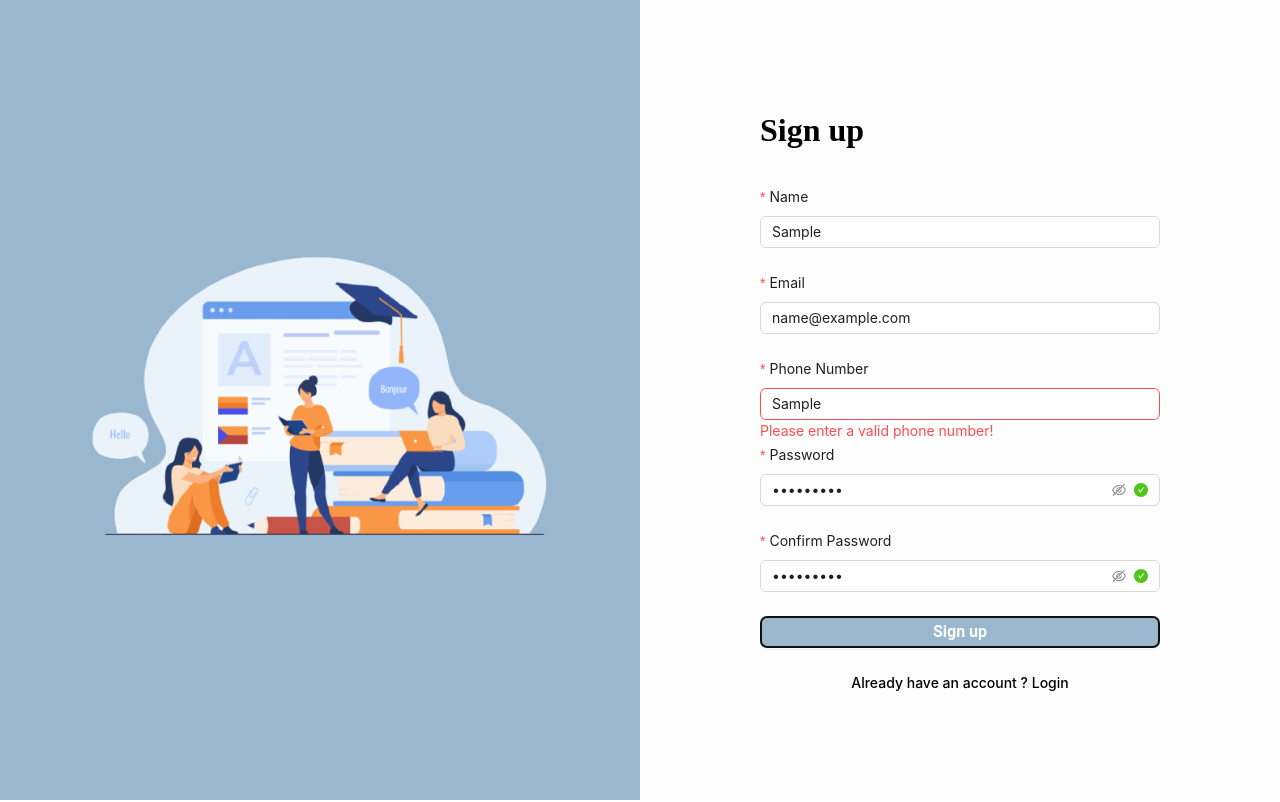
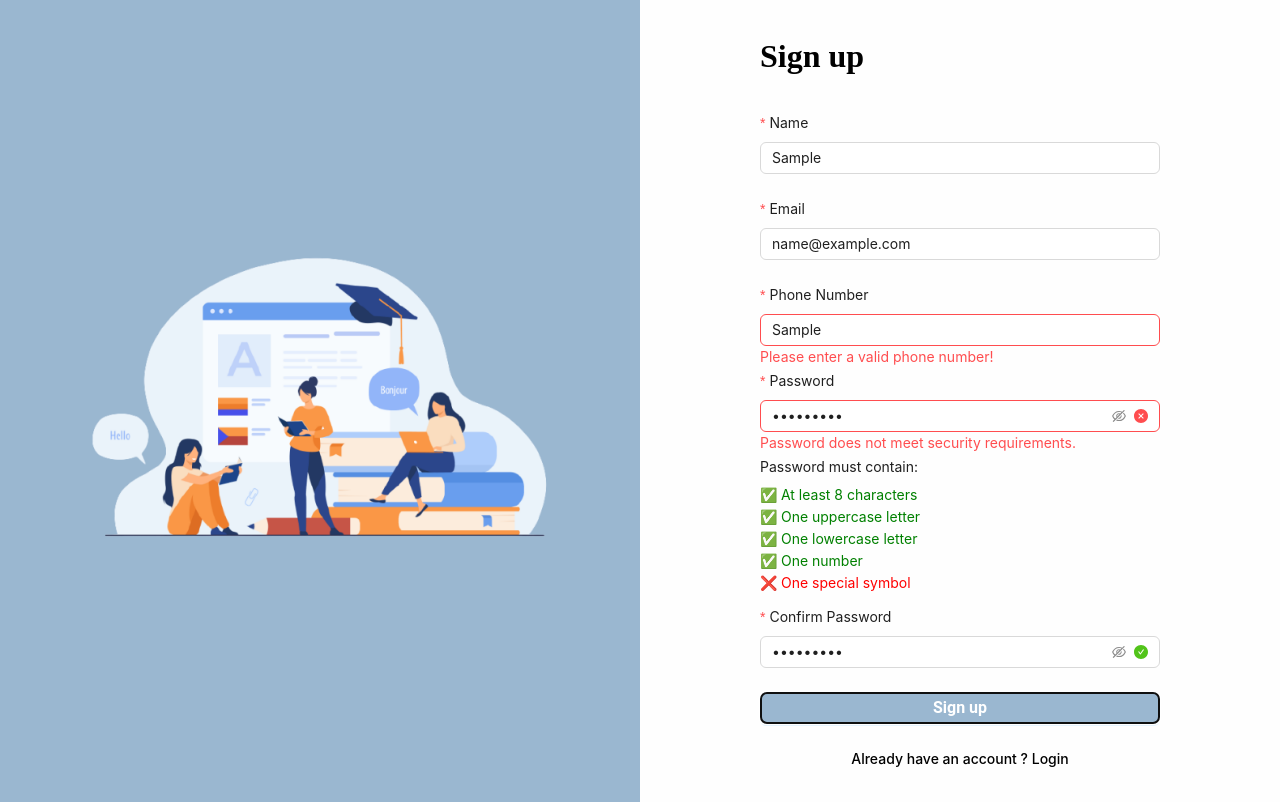
Before and after one commit to abeermourtaja/project, a React (Vite) app: page /signup in a window 1280 px wide. Both pictures are taken after typing "Sample", "name@example.com", "Sample", "Sample123", "Sample123" into the empty fields and a click on the button "Sign up". Built offline with nearby package versions, Linux system fonts and the light colour scheme.

Commit message:
update sign up

```diff
--- a/src/pages/Signup.tsx
+++ b/src/pages/Signup.tsx
@@ -168,15 +168,44 @@ function Signup() {
               <Form.Item
                 label="Password"
                 name="password"
-                rules={[{ required: true, message: "Please enter your Password!" }]}
                 hasFeedback
+                rules={[
+                  { required: true, message: "Please enter your Password!" },
+                  {
+                    validator: (_, value) => {
+                      if (!value) return Promise.reject("Please enter your Password!");
+                      const isValid =
+                        value.length >= 8 &&
+                        /[A-Z]/.test(value) &&
+                        /[a-z]/.test(value) &&
+                        /[0-9]/.test(value) &&
+                        /[!@#$%^&*()_\-+={}[\]|\\:;"'<>,.?/~`]/.test(value);
+                      return isValid
+                        ? Promise.resolve()
+                        : Promise.reject("Password does not meet security requirements.");
+                    },
+                  },
+                ]}
               >
                 <Input.Password
                   placeholder="Enter your Password"
-                  onChange={(e) => setPasswordValue(e.target.value)}
+                  onChange={(e) => {
+                    const value = e.target.value;
+                    setPasswordValue(value);
+                    // ✅ show instructions only if password is not valid
+                    const invalid =
+                      !!value &&
+                      !(
+                        value.length >= 8 &&
+                        /[A-Z]/.test(value) &&
+                        /[a-z]/.test(value) &&
+                        /[0-9]/.test(value) &&
+                        /[!@#$%^&*()_\-+={}[\]|\\:;"'<>,.?/~`]/.test(value)
+                      );
+                    setShowPasswordChecks(invalid);
+                  }}
                 />
               </Form.Item>
-
               {/* 🟩 شروط كلمة المرور */}
               {showPasswordChecks && (
                 <div style={{ marginBottom: 12 }}>
@@ -184,24 +213,25 @@ function Signup() {
                     Password must contain:
                   </div>
                   <ul style={{ listStyle: "none", paddingLeft: 0, margin: 0 }}>
-                    <li style={{ color: checks.length ? "green" : "#666" }}>
-                      {checks.length ? "✅" : "⬜️"} At least 8 characters
+                    <li style={{ color: checks.length ? "green" : "red" }}>
+                      {checks.length ? "✅" : "❌"} At least 8 characters
                     </li>
-                    <li style={{ color: checks.upper ? "green" : "#666" }}>
-                      {checks.upper ? "✅" : "⬜️"} One uppercase letter
+                    <li style={{ color: checks.upper ? "green" : "red" }}>
+                      {checks.upper ? "✅" : "❌"} One uppercase letter
                     </li>
-                    <li style={{ color: checks.lower ? "green" : "#666" }}>
-                      {checks.lower ? "✅" : "⬜️"} One lowercase letter
+                    <li style={{ color: checks.lower ? "green" : "red" }}>
+                      {checks.lower ? "✅" : "❌"} One lowercase letter
                     </li>
-                    <li style={{ color: checks.number ? "green" : "#666" }}>
-                      {checks.number ? "✅" : "⬜️"} One number
+                    <li style={{ color: checks.number ? "green" : "red" }}>
+                      {checks.number ? "✅" : "❌"} One number
                     </li>
-                    <li style={{ color: checks.special ? "green" : "#666" }}>
-                      {checks.special ? "✅" : "⬜️"} One special symbol
+                    <li style={{ color: checks.special ? "green" : "red" }}>
+                      {checks.special ? "✅" : "❌"} One special symbol
                     </li>
                   </ul>
                 </div>
               )}
+
 
               {/* 🟩 Confirm Password */}
               <Form.Item
```
